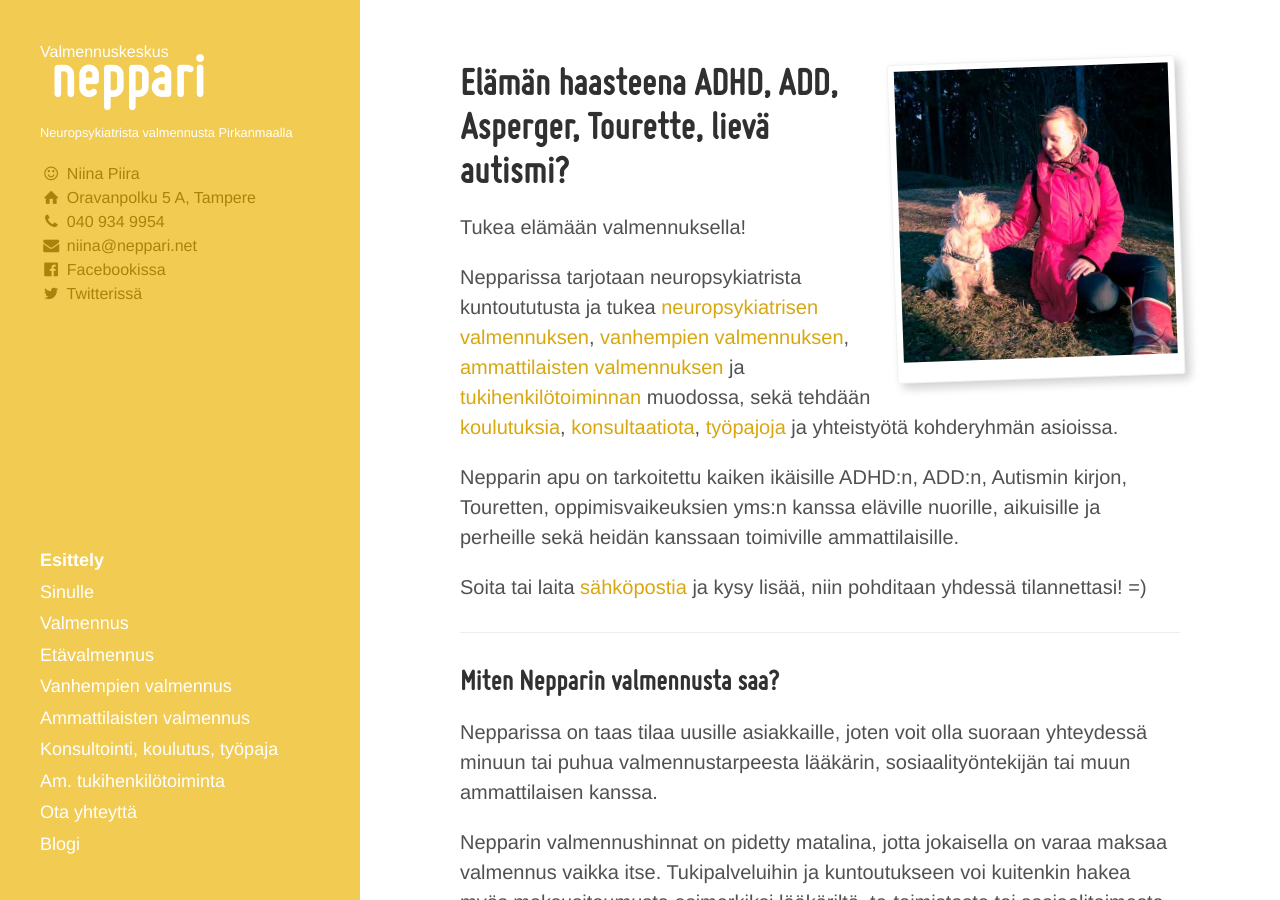
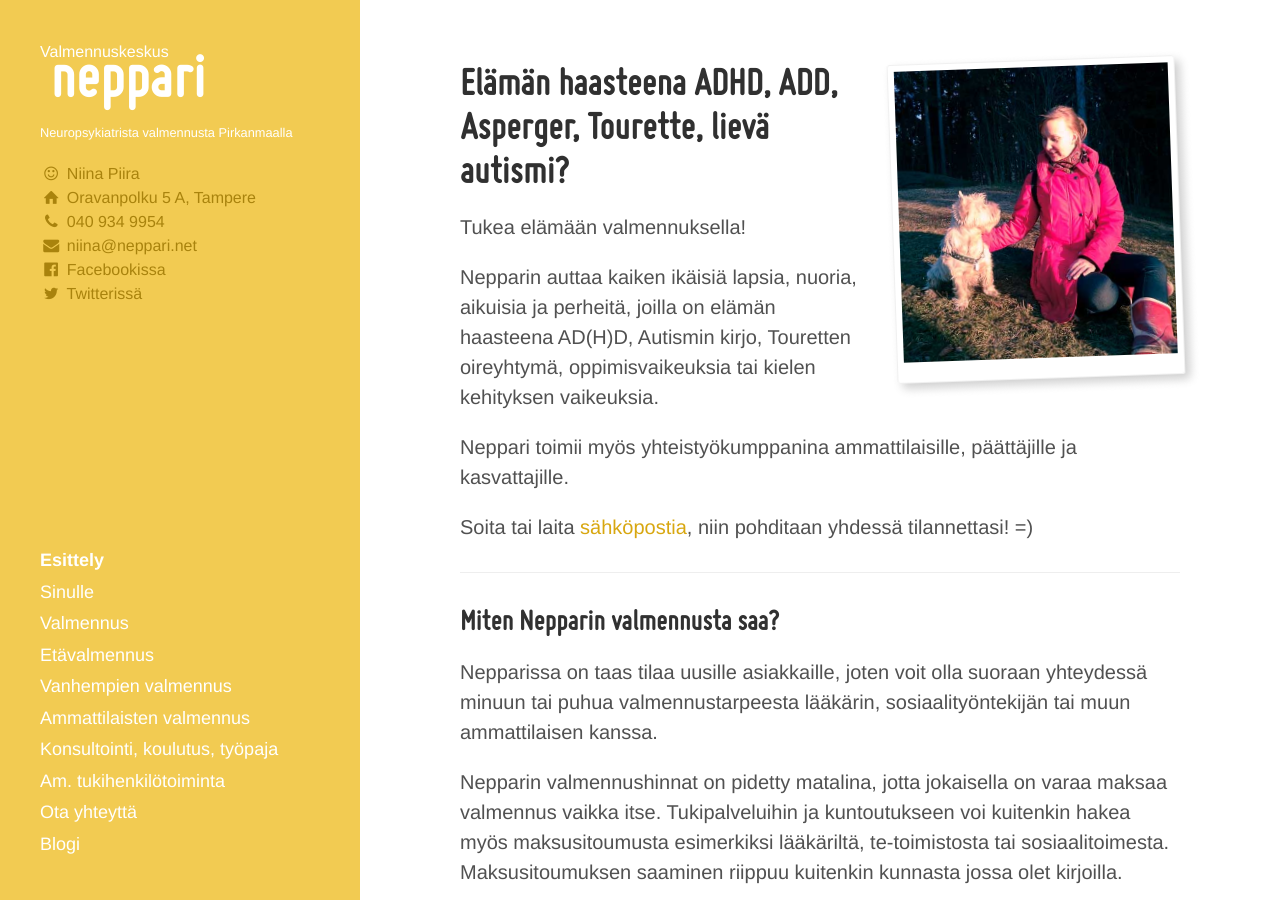
Before and after one commit to niinapiira/neppari.net, a Jekyll site: the page built from index.md, in a window 1280 px wide and 900 px high. Built offline with Jekyll 4.4.1, drawn with Linux system fonts in a browser that asks for light colours.

Commit message:
Updated index.md

```diff
--- a/index.md
+++ b/index.md
@@ -20,11 +20,11 @@ published: true
 
 Tukea elämään valmennuksella!
 
-Nepparissa tarjotaan neuropsykiatrista kuntoututusta ja tukea [neuropsykiatrisen valmennuksen](/valmennus), [vanhempien valmennuksen](/vanhempien-valmennus/), [ammattilaisten valmennuksen](/ammattilaisten-valmennus/) ja [tukihenkilötoiminnan](/ammatillinen-tukihenkilotoiminta) muodossa, sekä tehdään [koulutuksia](/konsultointi-koulutus-tyopaja/), [konsultaatiota](/konsultointi-koulutus-tyopaja/), [työpajoja](/konsultointi-koulutus-tyopaja/) ja yhteistyötä kohderyhmän asioissa.
+Nepparin auttaa kaiken ikäisiä lapsia, nuoria, aikuisia ja perheitä, joilla on elämän haasteena AD(H)D, Autismin kirjo, Touretten oireyhtymä, oppimisvaikeuksia tai kielen kehityksen vaikeuksia.
 
-Nepparin apu on tarkoitettu kaiken ikäisille ADHD:n, ADD:n, Autismin kirjon, Touretten, oppimisvaikeuksien yms:n kanssa eläville nuorille, aikuisille ja perheille sekä heidän kanssaan toimiville ammattilaisille.
+Neppari toimii myös yhteistyökumppanina ammattilaisille, päättäjille ja kasvattajille.
 
-Soita tai laita [sähköpostia](/ota-yhteytta) ja kysy lisää, niin pohditaan yhdessä tilannettasi! =)
+Soita tai laita [sähköpostia](/ota-yhteytta), niin pohditaan yhdessä tilannettasi! =)
 
 ___
 
```
